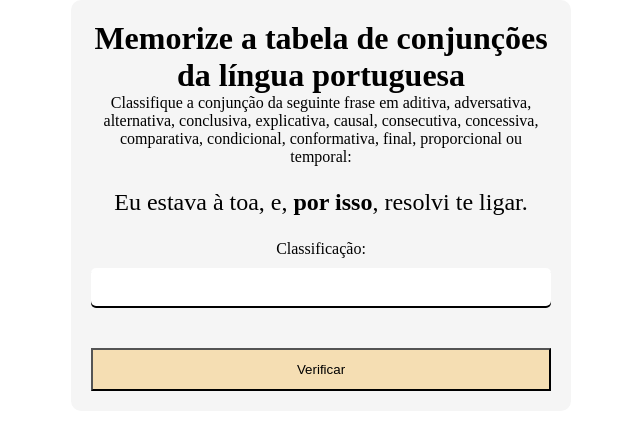
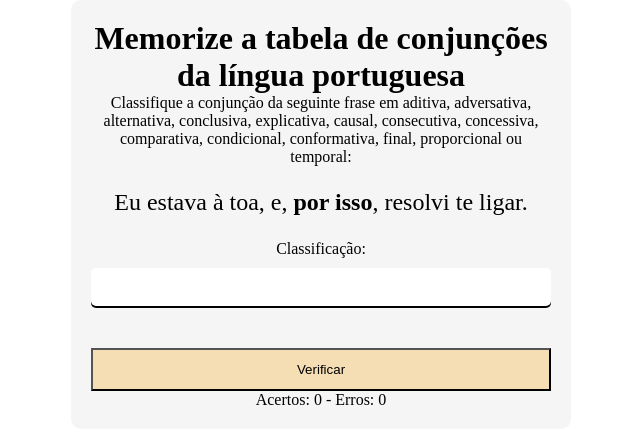
Before and after one commit to kleytonlopes/treinamento-conjuncoes, a Next.js app: page / in a window 1280 px wide. Shown: the top 444 px of the page, without its empty margins (319-959 px from the left). Built offline with nearby package versions, Linux system fonts and the light colour scheme.

Commit message:
Update index.js

```diff
--- a/pages/index.js
+++ b/pages/index.js
@@ -3,6 +3,8 @@ import conjunctionsData from "./conjunctions.json";
 
 export default function Conjunctions() {
   const [currentConjunctionIndex, setCurrentConjunctionIndex] = useState(-1);
+  const [hitCounter, setHitCounter] = useState(0);
+  const [missCounter, setMissCounter] = useState(0);
   const [userAnswer, setUserAnswer] = useState("");
   const [showSuccess, setShowSuccess] = useState(false);
   const [showError, setShowError] = useState(false);
@@ -27,6 +29,7 @@ export default function Conjunctions() {
       userAnswer.toLowerCase().trim() ===
       currentConjunction.correctAnswer.classification.toLowerCase()
     ) {
+      setHitCounter(hitCounter + 1)
       setShowSuccess(true);
       setTimeout(() => {
         setShowSuccess(false);
@@ -35,8 +38,9 @@ export default function Conjunctions() {
           Math.floor(Math.random() * conjunctions.length)
         );
         setShowNewQuestion(true);
-      }, 3000);
+      }, 1500);
     } else {
+      setMissCounter(missCounter + 1)
       setShowError(true);
       setTimeout(() => {
         setShowError(false);
@@ -81,6 +85,7 @@ export default function Conjunctions() {
        </form>
       {showSuccess && <p className="conjunctions-success">Parabéns, você acertou!</p>}
       {showError && <p className="conjunctions-error">Você errou, tente novamente.</p>}
+      {<p>Acertos: {hitCounter} - Erros: {missCounter}</p>}
     </div>
   );
 }
```
